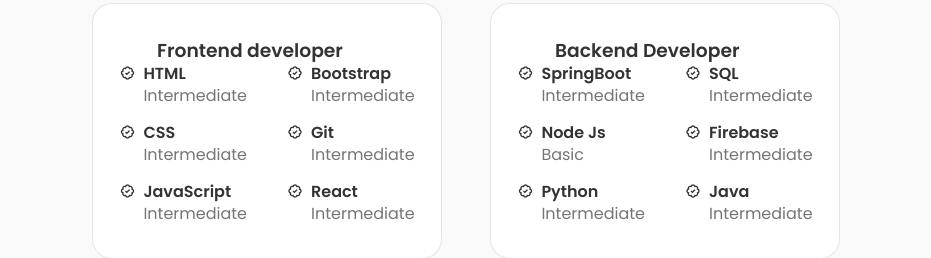
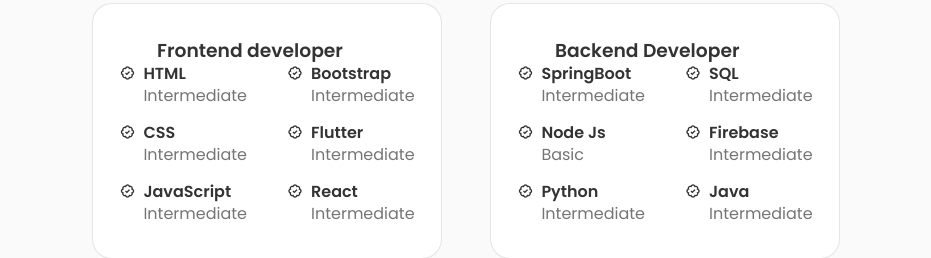
Before and after one commit to ImeshaDilshani/site-p, a React (Create React App) app: page / in a window 1280 px wide. Shown: the part 1840-2098 px from the top of the page, without its empty margins (174-1105 px from the left). Built offline with nearby package versions, Linux system fonts and the light colour scheme.

Commit message:
skill updated

```diff
--- a/src/components/skills/Frontend.jsx
+++ b/src/components/skills/Frontend.jsx
@@ -52,7 +52,7 @@
                     <i className="bx bx-badge-check"></i>
 
                     <div>
-                        <h3 className="skills__name">Git</h3>
+                        <h3 className="skills__name">Flutter</h3>
                         <span className="skills__level">Intermediate</span>
                     </div>
 
```
